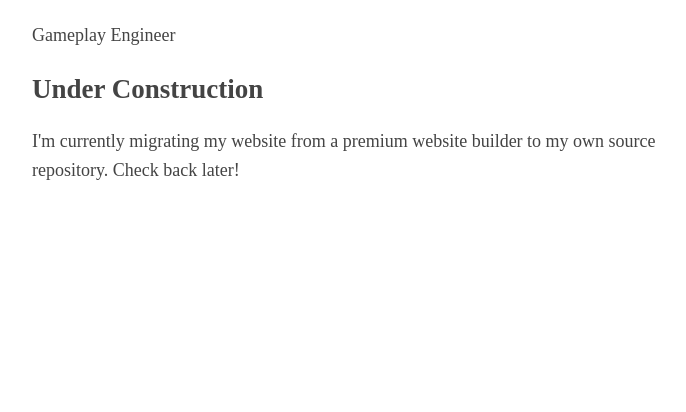
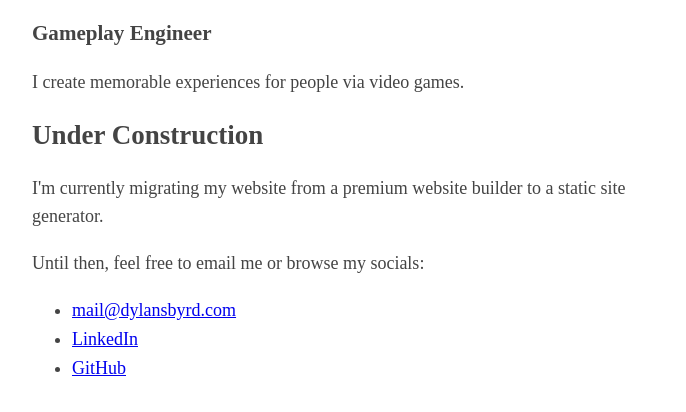
Before and after one commit to DylanSByrd/dylansbyrd.github.io, a plain HTML site: page index.html in a window 1280 px wide. Shown: the part 86-498 px from the top of the page, without its empty margins (283-969 px from the left). Drawn offline with Linux system fonts and the light colour scheme.

Commit message:
Final placeholder update

```diff
--- a/index.html
+++ b/index.html
@@ -13,11 +13,20 @@
     <body>
         <header>
             <h1>Dylan S. Byrd</h1>
-            <aside>Gameplay Engineer</aside>
+            <h3>Gameplay Engineer</h3>
+            <aside>I create memorable experiences for people via video games.</aside>
         </header>
         <h2>Under Construction</h2>
         <p>
-            I'm currently migrating my website from a premium website builder to my own source repository. Check back later!
+            I'm currently migrating my website from a premium website builder to a static site generator.
         </p>
+        <p>
+            Until then, feel free to email me or browse my socials:
+        </p>
+        <ul>
+            <li><a href="mailto:mail@dylansbyrd.com">mail@dylansbyrd.com</a></li>
+            <li><a href=https://www.linkedin.com/in/dylansbyrd>LinkedIn</a></li>
+            <li><a href=https://github.com/DylanSByrd>GitHub</a></li>
+        </ul>
     </body>
 </html>
```
